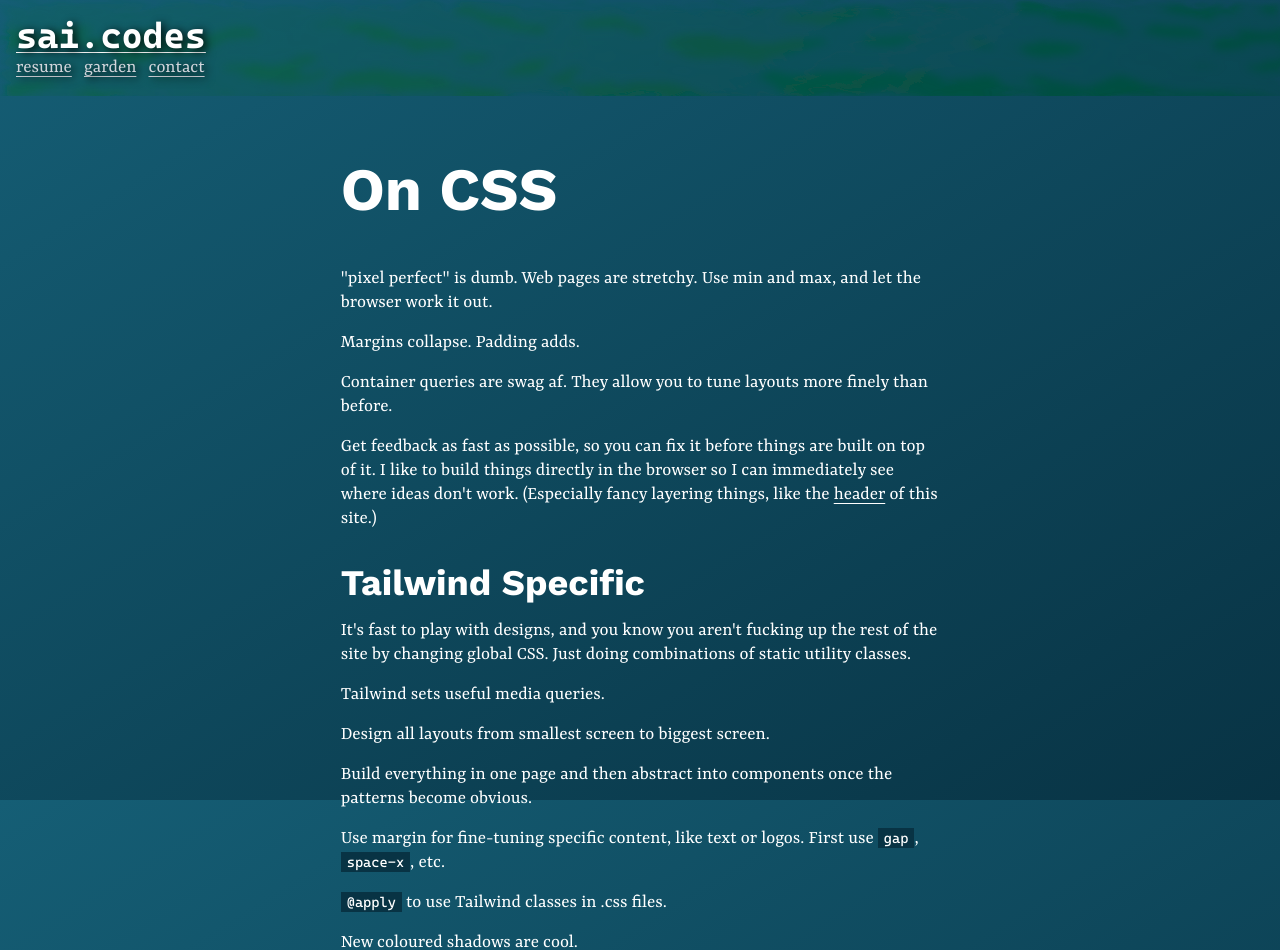
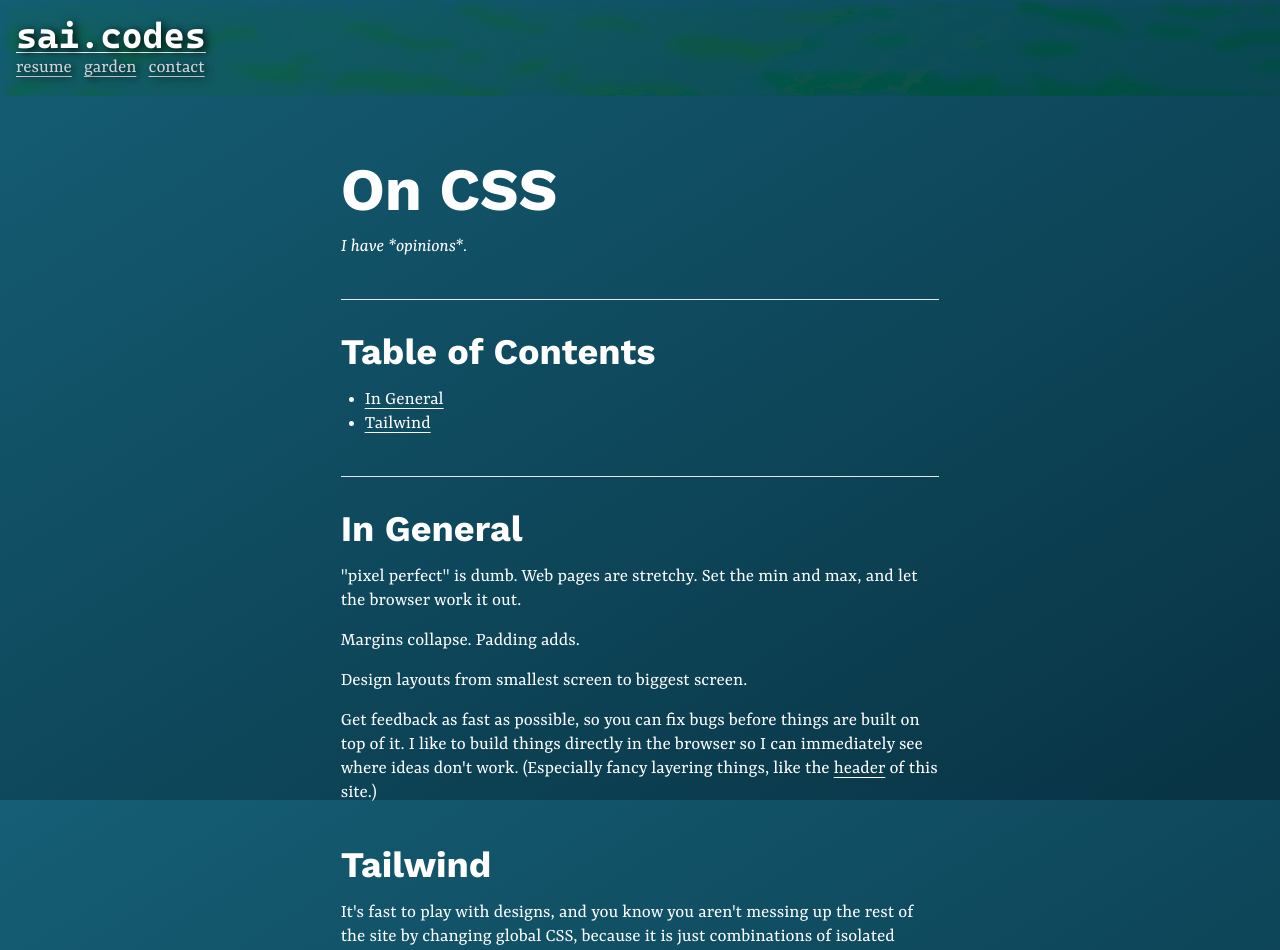
Before and after one commit to saitheninja/sai-codes, a SvelteKit app: page /garden/on-css in a window 1280 px wide. Shown: the top 950 px of the page. Built offline with nearby package versions, Linux system fonts and the light colour scheme.

Commit message:
garden: update On CSS
Use ArticleBase.
Update some article text.

```diff
--- a/src/routes/garden/on-css/+page.svelte
+++ b/src/routes/garden/on-css/+page.svelte
@@ -1,39 +1,56 @@
-<h1 class="heading-size-1 mb-10 leading-tight">On CSS</h1>
+<script lang="ts">
+  import ArticleBase from "$lib/ArticleBase.svelte";
+</script>
 
-<div class="space-y-4">
+<ArticleBase titleHeading="On CSS" titleSubheading="I have *opinions*.">
+  <section class="space-y-4">
+    <h2
+      id="in-general"
+      class="heading-size-2"
+    >
+      In General
+    </h2>
+
     <p>
-    "pixel perfect" is dumb. Web pages are stretchy. Use min and max, and let
-    the browser work it out.
+      "pixel perfect" is dumb. Web pages are stretchy. Set the min and max, and
+      let the browser work it out.
     </p>
 
     <p>Margins collapse. Padding adds.</p>
 
-  <p>
-    Container queries are swag af. They allow you to tune layouts more finely
-    than before.
-  </p>
+    <p>Design layouts from smallest screen to biggest screen.</p>
 
     <p>
-    Get feedback as fast as possible, so you can fix it before things are built
-    on top of it. I like to build things directly in the browser so I can
-    immediately see where ideas don't work. (Especially fancy layering things,
-    like the <a
+      Get feedback as fast as possible, so you can fix bugs before things are
+      built on top of it. I like to build things directly in the browser so I
+      can immediately see where ideas don't work. (Especially fancy layering
+      things, like the <a
         href="https://github.com/saitheninja/sai-codes/blob/main/src/lib/Header.svelte"
         >header</a
       > of this site.)
     </p>
+  </section>
 
-  <h2 class="heading-size-2 pt-4">Tailwind Specific</h2>
+  <section class="space-y-4">
+    <h2
+      id="tailwind"
+      class="heading-size-2"
+    >
+      Tailwind
+    </h2>
 
     <p>
-    It's fast to play with designs, and you know you aren't fucking up the rest
-    of the site by changing global CSS. Just doing combinations of static
-    utility classes.
+      It's fast to play with designs, and you know you aren't messing up the
+      rest of the site by changing global CSS, because it is just combinations
+      of isolated utility classes.
     </p>
 
-  <p>Tailwind sets useful media queries.</p>
-
-  <p>Design all layouts from smallest screen to biggest screen.</p>
+    <p>
+      Tailwind has <a
+        href="https://tailwindcss.com/docs/hover-focus-and-other-states#media-and-feature-queries"
+        target="_blank">useful media queries</a
+      >.
+    </p>
 
     <p>
       Build everything in one page and then abstract into components once the
@@ -45,7 +62,10 @@
       <code>gap</code>, <code>space-x</code>, etc.
     </p>
 
-  <p><code>@apply</code> to use Tailwind classes in .css files.</p>
+    <p>
+      <code>@apply</code> to use Tailwind classes in <code>.css</code> files.
+    </p>
 
-  <p>New coloured shadows are cool.</p>
-</div>
+    <p>Coloured shadows: they are pretty cool.</p>
+  </section>
+</ArticleBase>
```
Lines whose indentation alone changed are shown as unchanged.
